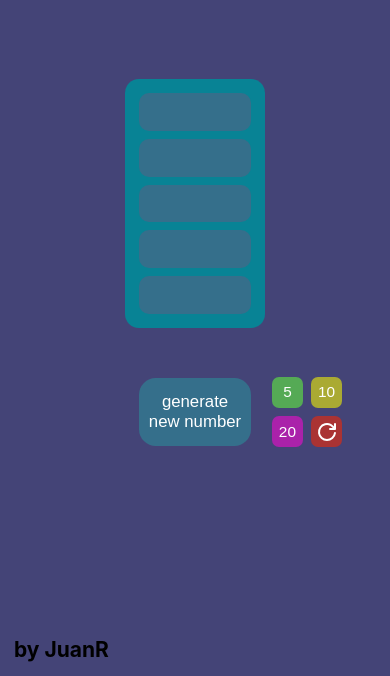
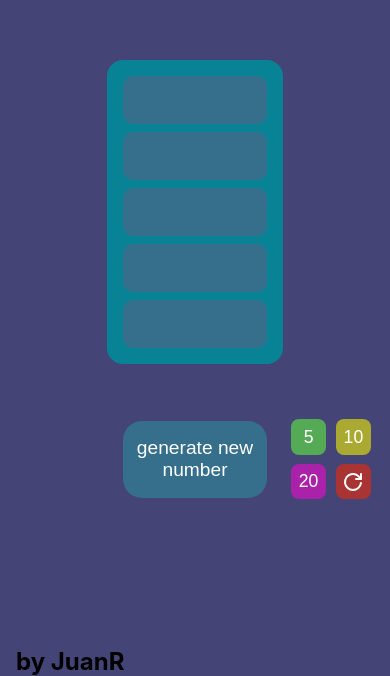
Before and after one commit to juanrur/blind-number, a React (Vite) app: page / in a window 390 px wide. Shown: the part 168-844 px from the top of the page. Built offline with nearby package versions, Linux system fonts and the light colour scheme.

Commit message:
puliendo

```diff
--- a/src/App.css
+++ b/src/App.css
@@ -10,7 +10,7 @@
   display: flex;
   flex-direction: column;
   justify-content: space-between;
-  min-height: 100vh;
+  height: 100vh;
 }
 
 .casillas-container{
@@ -19,6 +19,7 @@
   display: grid;
   place-content: center;
   margin: 0 auto;
+  margin-top: 1rem;
 }
 
 .casillas{
@@ -52,7 +53,6 @@
 }
 
 .randomNumber-buttons{
-  position: static;
   width: fit-content;
   margin: 0 auto;
 }
@@ -64,10 +64,6 @@
 @media (max-width: 650px) {
   .mCasillas {
     width: calc(var(--tamaño-casilla) * 2.35);
-  }
-
-  html{
-    font-size: 14px;
   }
 
   .randomNumber-buttons{
@@ -84,7 +80,7 @@
   }
 
   .casilla{
-    height: 2.7rem;
+    height: 3rem;
   }
 
   .casillas{
@@ -96,7 +92,7 @@
   }
 
   :root{
-    --tamaño-casilla: 8rem;
+    --tamaño-casilla: 9rem;
   }
 }
 
@@ -125,5 +121,5 @@ h2{
 }
 
 footer{
-  padding: 1rem;
+  padding-left: 1rem;
 }
```
